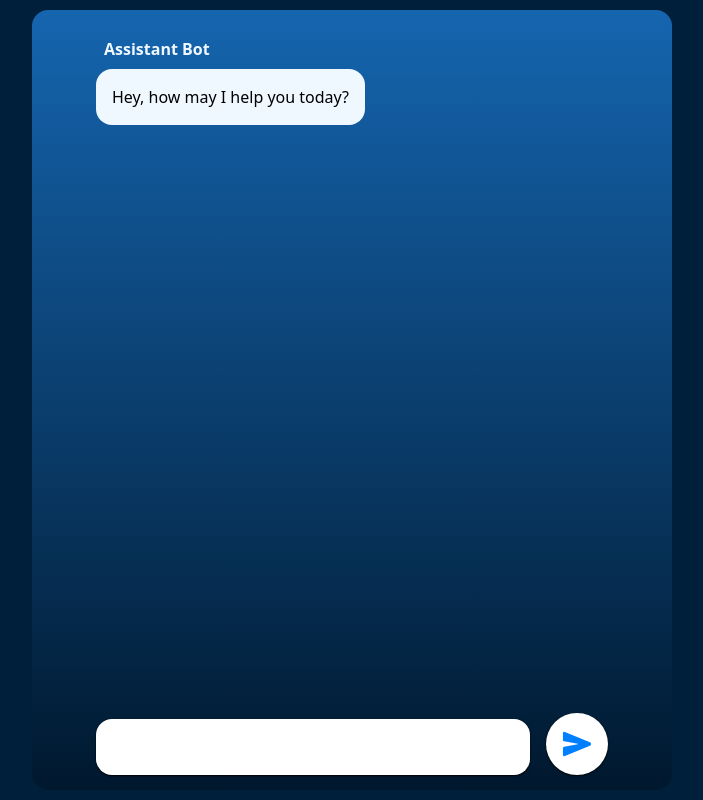
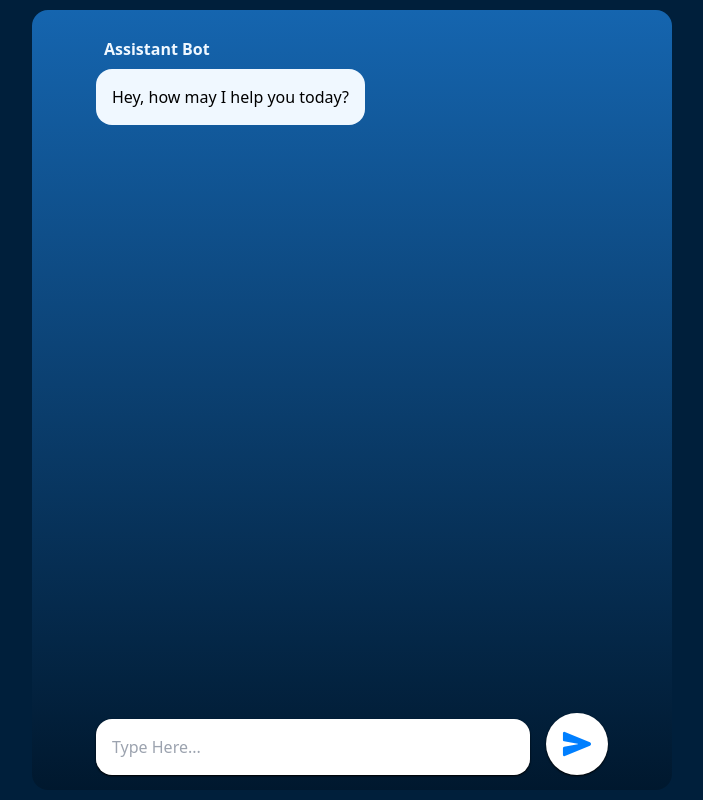
Before and after one commit to Pipeloluwa/papic-gemini-chatbot, a React (Vite) app: page / in a window 1280 px wide. Shown: the whole page, without its empty margins (288-991 px from the left). Built offline with nearby package versions, Linux system fonts and the light colour scheme; no server answers.

Commit message:
Update App.tsx

```diff
--- a/src/App.tsx
+++ b/src/App.tsx
@@ -194,7 +194,7 @@ function App() {
 
 
         <div className='absolute left-0 right-0 bottom-[25px] flex h-[10%] xl:mx-[30%] lg:mx-[20%] sm:mx-[10%] mx-[4%] items-end justify-center gap-x-4'>
-          <textarea value={userMessage} onChange={(e) => setUserMessage(e.target.value)} rows={1} name="" id="" className='w-full resize-none p-4 rounded-2xl overflow-clip shadow-sm shadow-black outline-none'>
+          <textarea placeholder='Type Here...' value={userMessage} onChange={(e) => setUserMessage(e.target.value)} rows={1} name="" id="" className='w-full resize-none p-4 rounded-2xl overflow-clip shadow-sm shadow-black outline-none'>
 
           </textarea>
 
```
